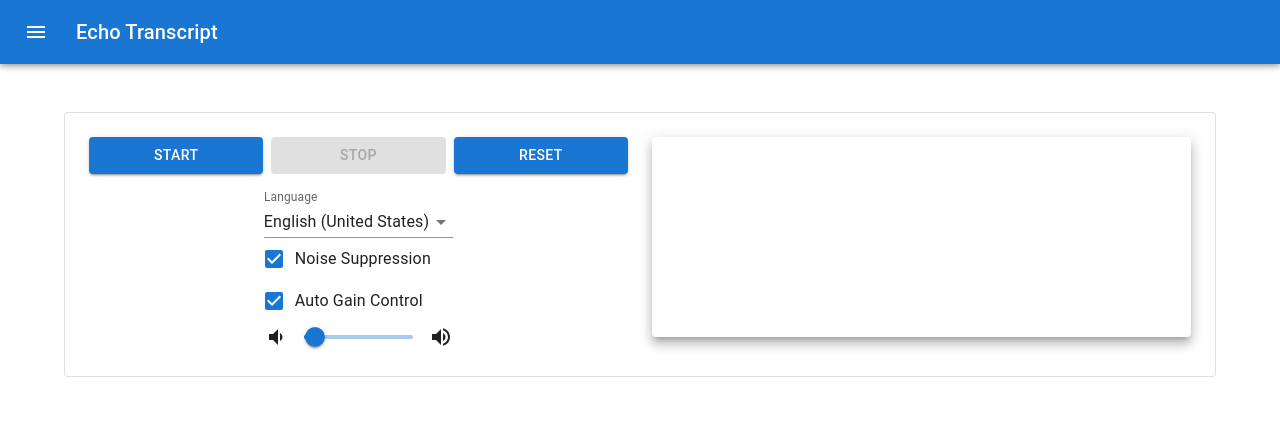
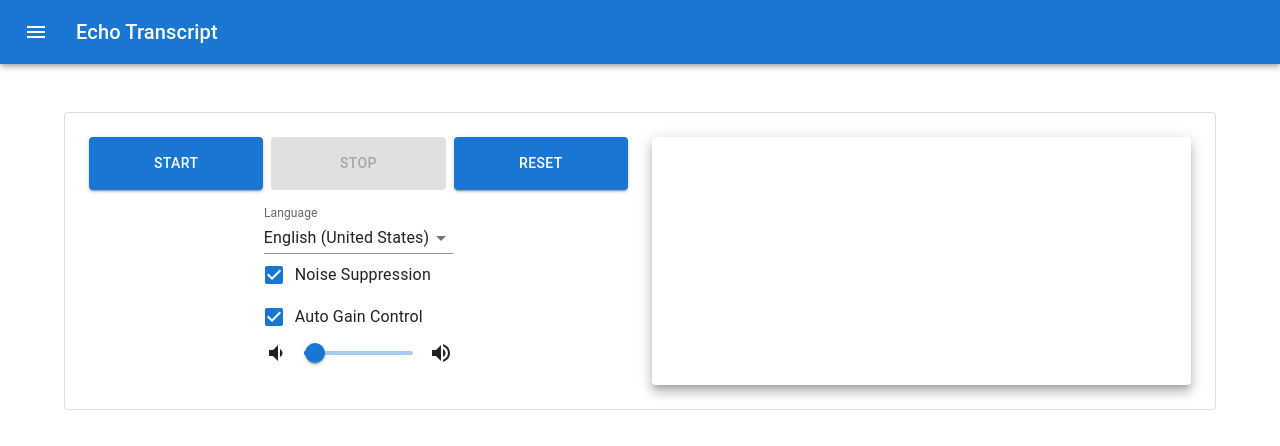
Before and after one commit to almandsky/echo-transcript, a React app: page / in a window 1280 px wide. Shown: the top 446 px of the page. Built offline with nearby package versions, Linux system fonts and the light colour scheme.

Commit message:
fix auto scroll

```diff
--- a/src/components/App.js
+++ b/src/components/App.js
@@ -77,11 +77,24 @@
 
   const startProcess = async () => {
     if (window.navigator.mediaDevices && window.navigator.mediaDevices.getUserMedia) {
+      let hasHeadphone = false;
+      navigator.mediaDevices.enumerateDevices()
+        .then((devices) => {
+          devices.forEach((device) => {
+            if (device.kind === 'audiooutput' && device.label && device.label.toLowerCase().includes('headphone')) {
+              console.log('Headphone detected!');
+              hasHeadphone = true;
+            }
+          });
+        })
+        .catch((err) => {
+          console.error(`${err.name}: ${err.message}`);
+        });
       window.navigator.mediaDevices.getUserMedia({
         audio: {
           noiseSuppression: noiseCanceling,
           autoGainControl: autoGainControl,
-          echoCancellation: false,
+          echoCancellation: !hasHeadphone,
           sampleRate: 192000,
           sampleSize: 24
         },
@@ -485,9 +498,7 @@
             </Grid>
             <Grid item xs={12} sm={6}>
               <Card raised sx={{
-                p: 2,
-                minHeight: 200,
-                maxHeight: 300
+                p: 2
               }}><pre id="transcript-div" className={thinking ? 'thinking' : ''}></pre></Card>
             </Grid>
           </Grid>
--- a/src/index.css
+++ b/src/index.css
@@ -14,6 +14,7 @@
 
 #transcript-div {
   overflow-y: auto;
+  height: 200px;
   line-height: 1.5;
   white-space: pre-wrap;       /* Since CSS 2.1 */
   white-space: -moz-pre-wrap;  /* Mozilla, since 1999 */
```
